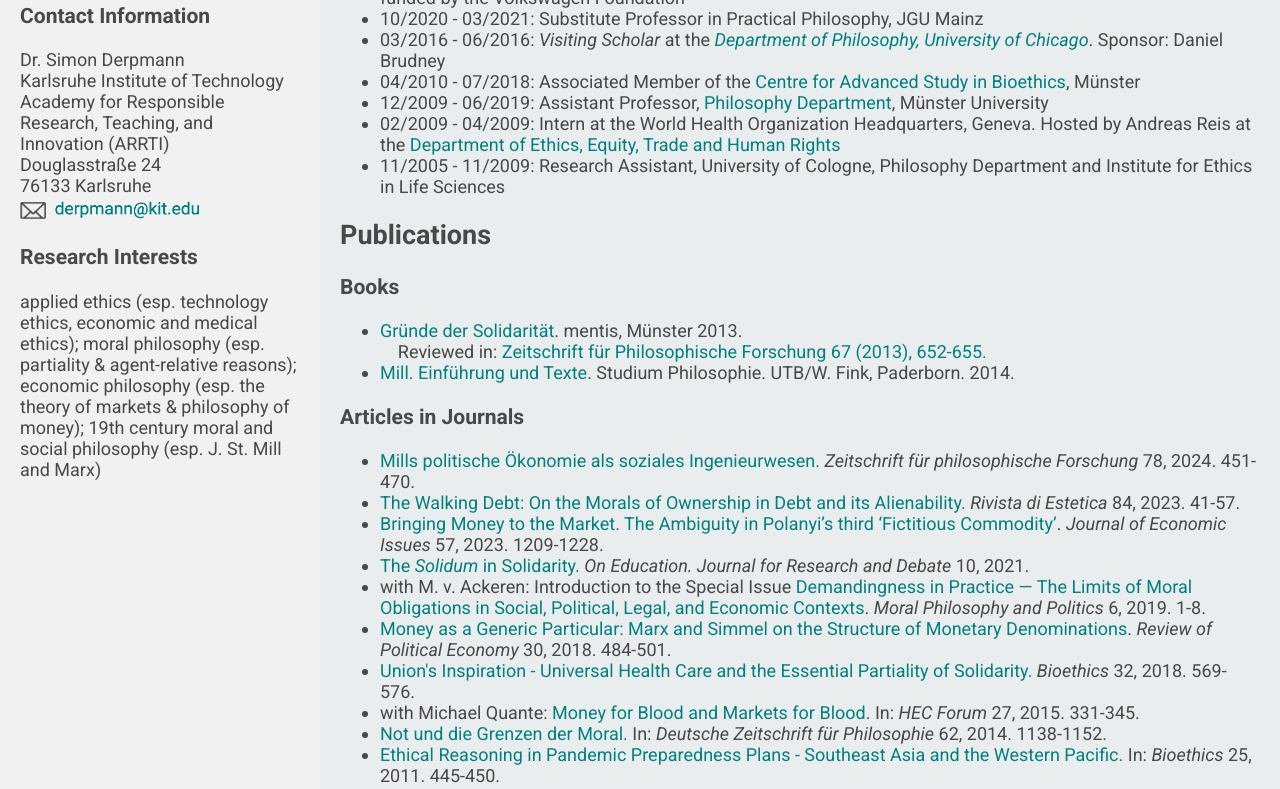
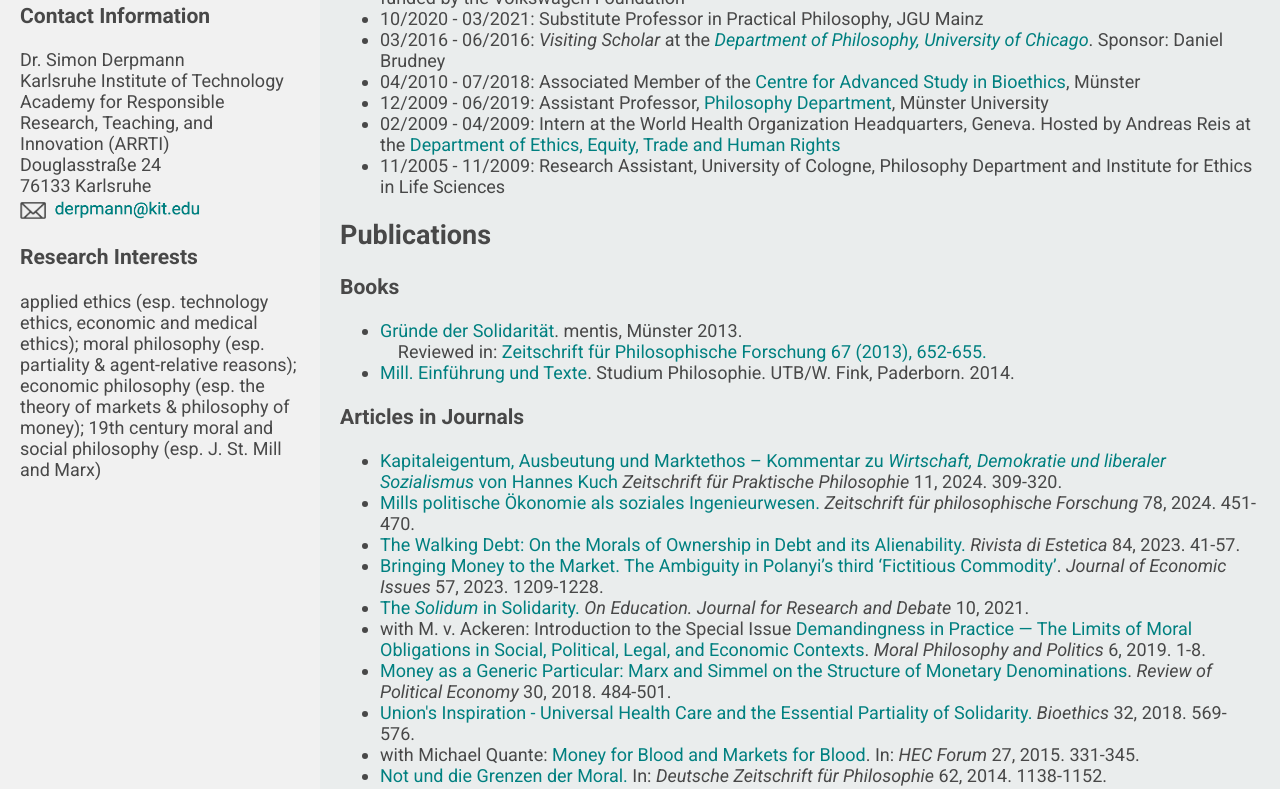
Before and after one commit to sdrpmn/en, a plain HTML site: page index.html in a window 1280 px wide. Shown: the part 311-1100 px from the top of the page. Drawn offline with Linux system fonts and the light colour scheme.

Commit message:
Update index.html

```diff
--- a/index.html
+++ b/index.html
@@ -288,6 +288,7 @@
 
     <h3>Articles in Journals</h3>
        <ul>
+	<li><a href="https://www.praktische-philosophie.org/zfpp/article/view/576/460" target="_blank">Kapitaleigentum, Ausbeutung und Marktethos – Kommentar zu <i>Wirtschaft, Demokratie und liberaler Sozialismus</i> von Hannes Kuch</a> <i>Zeitschrift für Praktische Philosophie</i> 11, 2024. 309-320. </li>
         <li><a href="https://doi.org/10.3196/004433024839033095" target="_blank">Mills politische Ökonomie als soziales Ingenieurwesen.</a> <i>Zeitschrift für philosophische Forschung</i> 78, 2024. 451-470. </li>
         <li><a href="https://doi.org/10.4000/estetica.10684" target="_blank">The Walking Debt: On the Morals of Ownership in Debt and its Alienability.</a> <i>Rivista di Estetica</i> 84, 2023. 41-57.</li>
         <li><a href="https://doi.org/10.1080/00213624.2023.2273143" target="_blank">Bringing Money to the Market. The Ambiguity in Polanyi’s third ‘Fictitious Commodity’</a>. <i>Journal of Economic Issues</i> 57, 2023. 1209-1228. </li>
```
